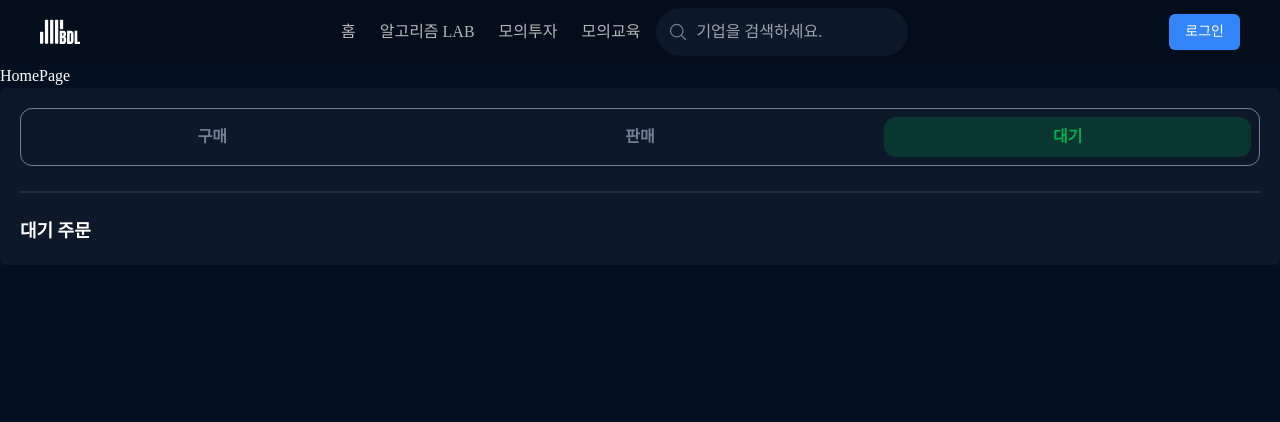
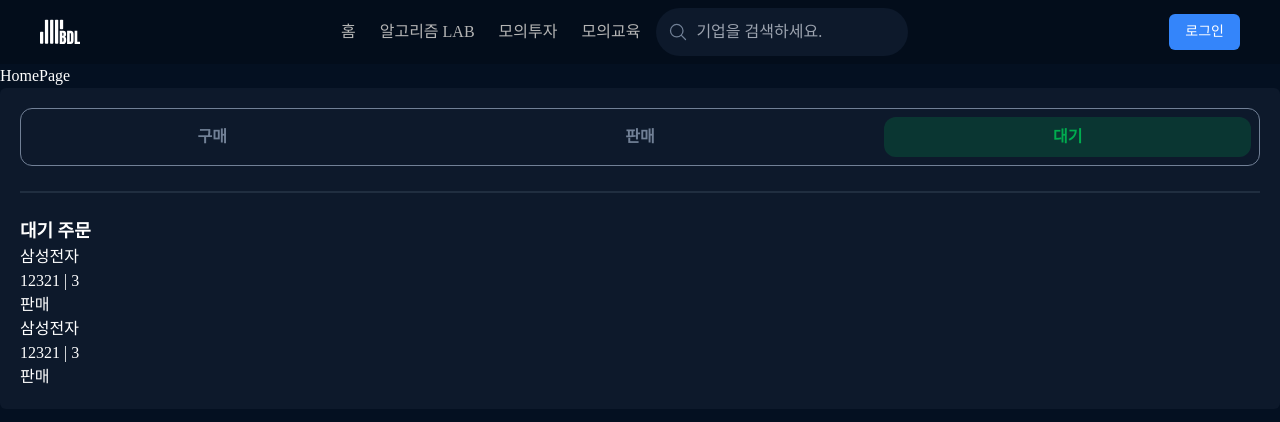
Before and after one commit to dnwnsrb11/BDL-frontend, a React (Vite) app: page / in a window 1280 px wide. Both pictures are taken after a click on the element "대기". Shown: the top 422 px of the page. Built offline with nearby package versions, Linux system fonts and the light colour scheme; a web font is replaced by a local one.

Commit message:
test:test props 전달 완료

```diff
--- a/src/components/mockInvestment/orderStatus/order-status-wait-list.tsx
+++ b/src/components/mockInvestment/orderStatus/order-status-wait-list.tsx
@@ -1,3 +1,23 @@
-export const OrderStatusWaitList = () => {
-  return <div></div>;
+import React from 'react';
+
+import { TestItem } from '@/components/mockInvestment/orderStatus/order-status-wait'; // TestItem 타입을 임포트
+
+interface OrderStatusWaitListProps {
+  test: TestItem; // test 객체를 prop으로 받기
+}
+
+export const OrderStatusWaitList: React.FC<OrderStatusWaitListProps> = ({ test }) => {
+  return (
+    <div>
+      <div>
+        <h3>{test.name}</h3>
+        <p>
+          {test.price} | {test.quantity}
+        </p>
+      </div>
+      <div>
+        <p>{test.status}</p>
+      </div>
+    </div>
+  );
 };
--- a/src/components/mockInvestment/orderStatus/order-status-wait.tsx
+++ b/src/components/mockInvestment/orderStatus/order-status-wait.tsx
@@ -1,12 +1,25 @@
+import { OrderStatusWaitList } from '@/components/mockInvestment/orderStatus/order-status-wait-list';
+
+// test 객체의 타입 정의
+export interface TestItem {
+  name: string;
+  price: number;
+  quantity: number;
+  status: string;
+}
+
 export const OrderStatusWait = () => {
   const h3Style = 'text-[18px] font-bold text-white';
-  const testList = [
+  const testList: TestItem[] = [
     { name: '삼성전자', price: 12321, quantity: 3, status: '판매' },
     { name: '삼성전자', price: 12321, quantity: 3, status: '판매' },
   ];
   return (
     <div>
       <h3 className={h3Style}>대기 주문</h3>
+      {testList.map((test, index) => (
+        <OrderStatusWaitList test={test} key={index} />
+      ))}
     </div>
   );
 };
```
